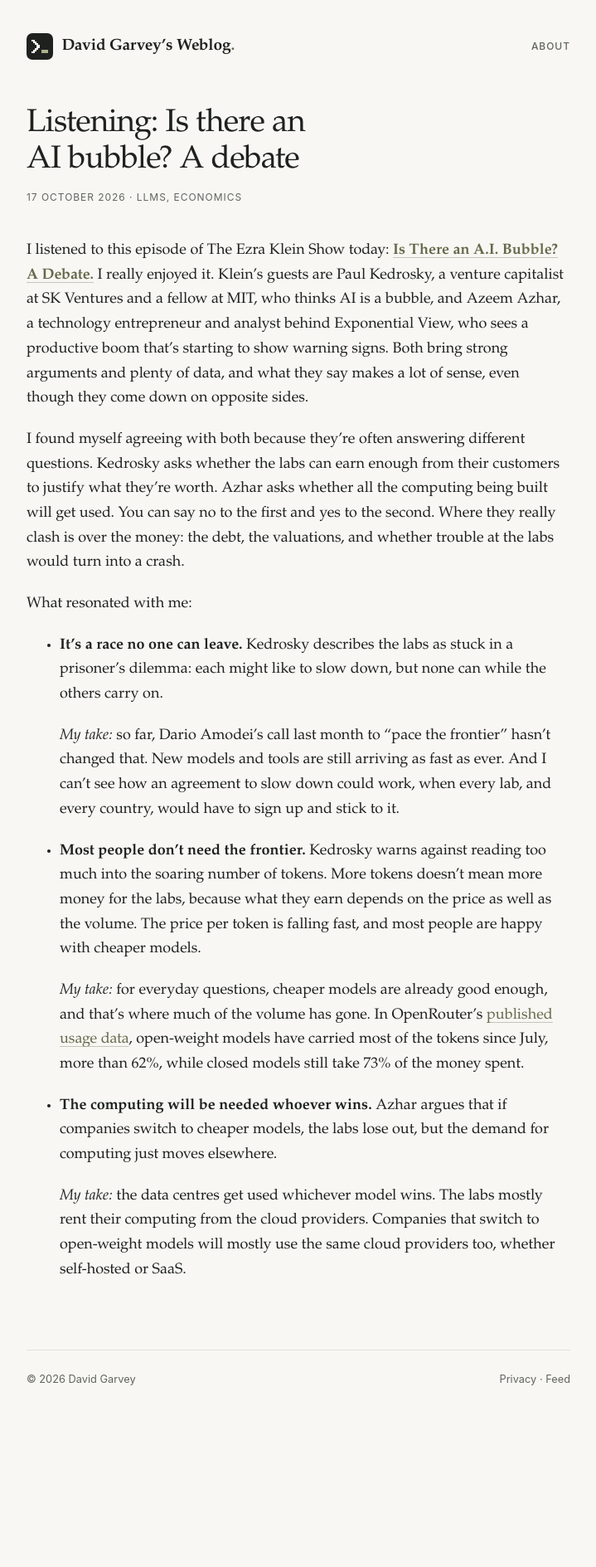
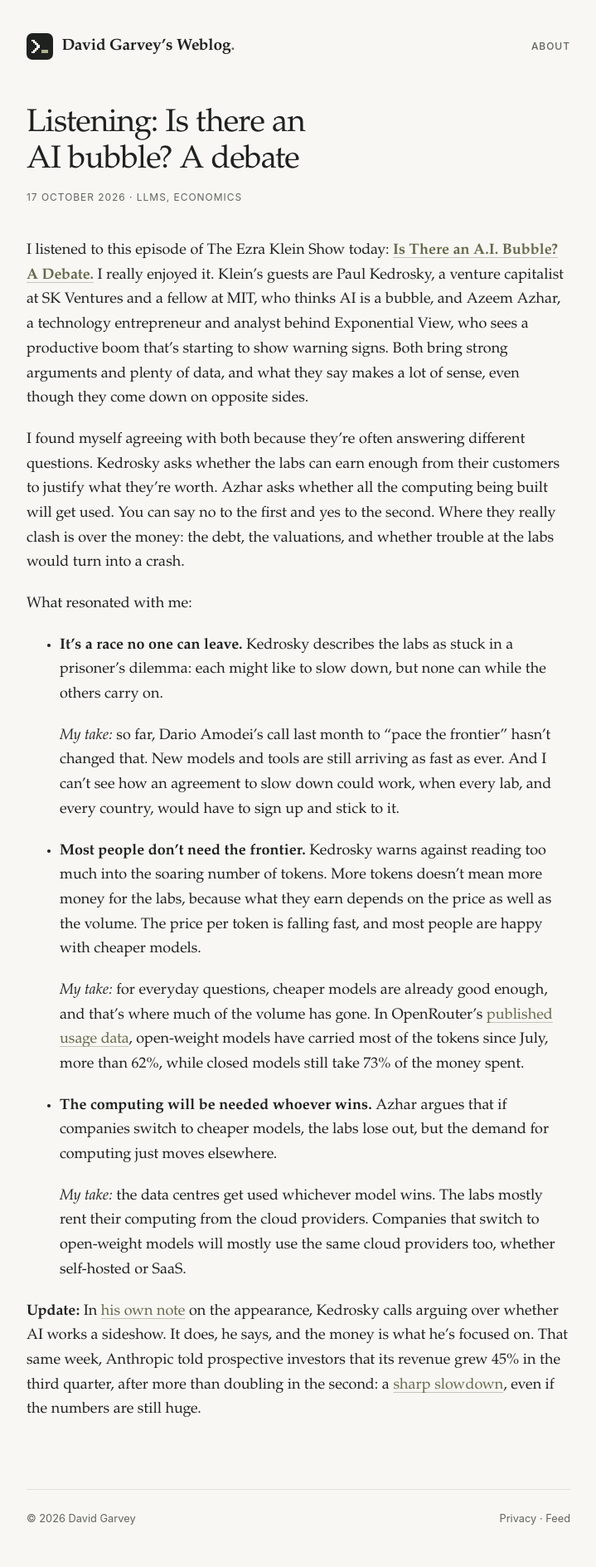
Before and after one commit to davegarvey/davegarvey.github.io, a Jekyll site: the page built from _posts/2026-10-17-is-there-an-ai-bubble.md, in a window 1280 px wide. Shown: the whole page at 83% size, without its empty margins (280-999 px from the left). Built offline with Jekyll 4.4.1, drawn with Linux system fonts in a browser that asks for light colours; before the commit the page ends 1721 px from its top, so only the background shows below that.

Commit message:
Add an update to the AI bubble link post
Note Kedrosky's own post on the appearance and Anthropic's slowing
revenue growth, reported the same week.

```diff
--- a/_posts/2026-10-17-is-there-an-ai-bubble.md
+++ b/_posts/2026-10-17-is-there-an-ai-bubble.md
@@ -32,3 +32,5 @@ What resonated with me:
 - **The computing will be needed whoever wins.** Azhar argues that if companies switch to cheaper models, the labs lose out, but the demand for computing just moves elsewhere.
 
   *My take:* the data centres get used whichever model wins. The labs mostly rent their computing from the cloud providers. Companies that switch to open-weight models will mostly use the same cloud providers too, whether self-hosted or SaaS.
+
+**Update:** In [his own note](https://paulkedrosky.com/ezra-klein-appearance-is-there-an-ai-bubble/) on the appearance, Kedrosky calls arguing over whether AI works a sideshow. It does, he says, and the money is what he's focused on. That same week, Anthropic told prospective investors that its revenue grew 45% in the third quarter, after more than doubling in the second: a [sharp slowdown](https://www.exponentialview.co/p/anthropic-the-agony-and-the-ecstasy), even if the numbers are still huge.
```
